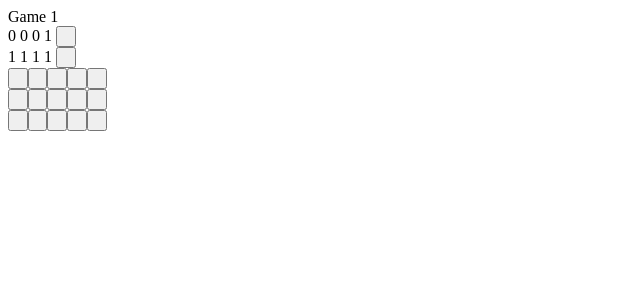
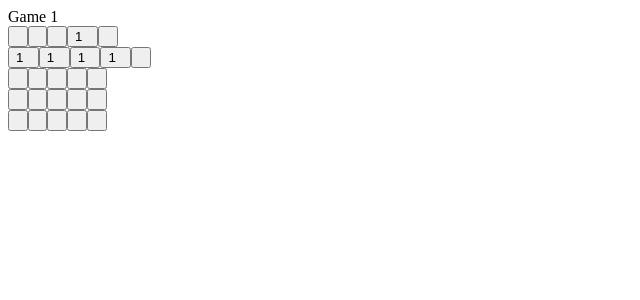
Before and after one commit to himansig7/angular-minesweeper, an Angular app: page / in a window 1280 px wide. Both pictures are taken after a click on the button 17 px from the left and 36 px from the top of the page. Shown: the top 300 px of the page, without its empty margins (0-640 px from the left). Built offline with nearby package versions, Linux system fonts and the light colour scheme.

Commit message:
2 files modified

```diff
--- a/src/app/game/game.component.css
+++ b/src/app/game/game.component.css
@@ -0,0 +1,6 @@
+.cell{
+
+  min-height: 60px;
+  min-width: 60px;
+
+}
--- a/src/app/game/game.component.html
+++ b/src/app/game/game.component.html
@@ -1,9 +1,20 @@
 <div>Game 1</div>
 <div *ngFor="let row of board.matrix; index as i">
-  <span *ngFor="let cell of row; index as j">
+  <span *ngFor="let cell of row; index as j" class="cell" >
     <button *ngIf="!cell.open" (click)="onClick(i, j)">&nbsp;</button>
+    <button *ngIf="cell.open" >
     <span *ngIf="cell.open">
-      {{ cell.neighbors }}
+
+        <span *ngIf="cell.mine">
+          m
+        </span>
+        <span *ngIf="!cell.mine && cell.neighbors>0">
+          {{ cell.neighbors }}
+        </span>
+        &nbsp;
+
+
     </span>
+  </button>
   </span>
 </div>
```
